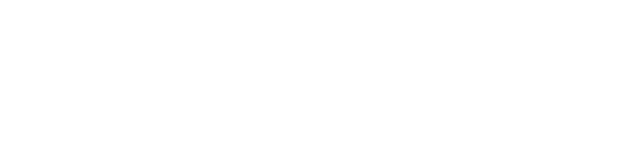
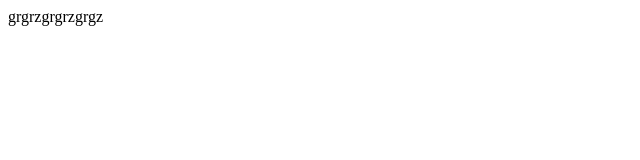
Before and after one commit to jellemahieu/GITHUBEX, a plain HTML site: page githubex/theorie/test.html in a window 1280 px wide. Shown: the whole page, without its empty margins (0-640 px from the left). Drawn offline with Linux system fonts and the light colour scheme.

Commit message:
oef4_test

```diff
--- a/githubex/theorie/test.html
+++ b/githubex/theorie/test.html
@@ -5,6 +5,6 @@
     <title>Title</title>
 </head>
 <body>
-
+grgrzgrgrzgrgz
 </body>
 </html>
```
